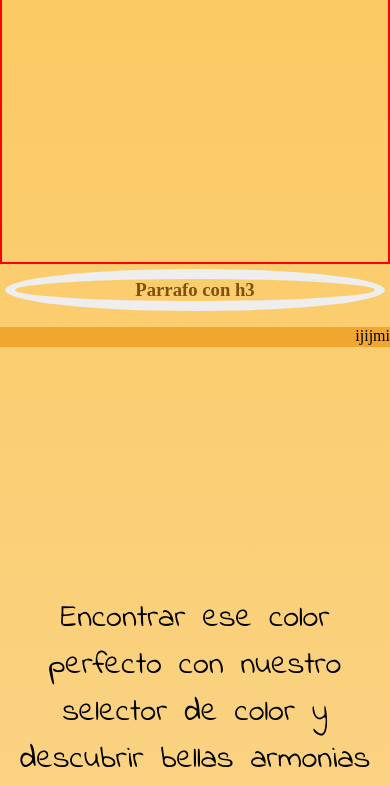
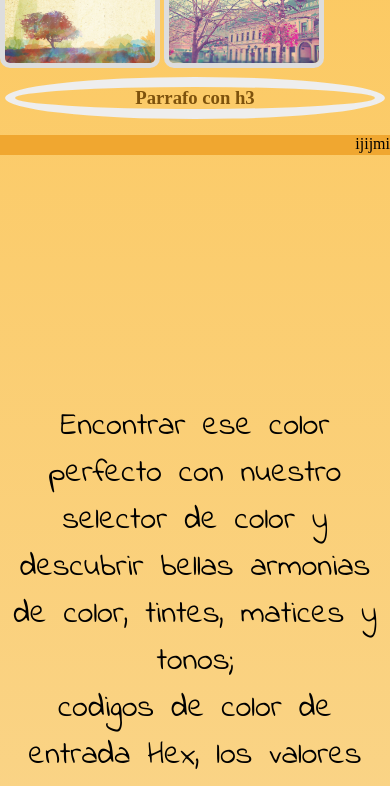
Before and after one commit to KarlaRuan/Selectores, a plain HTML site: page index.html in a window 390 px wide. Shown: the part 140-926 px from the top of the page. Drawn offline with Linux system fonts and the light colour scheme.

Commit message:
Imagenes thumb y responsivas

```diff
--- /dev/null
+++ b/estilo.css
@@ -0,0 +1,33 @@
+body{
+	margin: 0;
+}
+h1{
+	color: hsl( 37, 81%, 27% );
+	text-align: center;
+	font-size: 50px;
+	font-family: 'Pacifico', cursive;
+	text-shadow: 10px 5px 5px #e59866;
+}
+.imagen{
+	border-radius: 10px
+}
+.imagen2{
+	border-radius: 10px
+}
+.titulo{
+	margin: auto;
+}
+/*.thumb{
+	margin: 0px;
+	border: 5px solid #ddd;
+	width: 150px;
+}
+.thumb:hover{
+	box-shadow: 0 2px 1px rgba(0,140,186,.5);
+	width: 300px;
+}*/
+.responsive{
+	height: auto;
+	max-width: 100%;
+
+}
--- a/index.css
+++ b/index.css
@@ -86,18 +86,35 @@ a[class="parrafo"]{
 .container{
 	position: relative;
 	border: 2px solid red;
-	height: 400px;
+	height: 100px;
 	/*padding: 10px 5px 10px 5px;*/
 	/*padding: 10px; Cada lado será de 10px*/
 }
 .imagen{
-	position: absolute;
+	position: relative;
 	margin: 10px;
 	/*top: 30px;
 	left: 20px; */
+	border-radius: 10px
+}
+.imagen2{
+	position: relative;
+	margin: 10px;
+	/*top: 30px;
+	left: 20px; */
+	border-radius: 10px
 }
 .titulo{
 	margin: auto;
+}
+.thumb{
+	margin: 0px;
+	border: 5px solid #ddd;
+	width: 150px;
+}
+.thumb:hover{
+	box-shadow: 0 2px 1px rgba(0,140,186,.5);
+	width: 300px;
 }
 #colores > ul {
 	background-color: rgba( 98, 208, 201 , .5);
--- a/index.html
+++ b/index.html
@@ -7,9 +7,10 @@
 </head>
 <body>
 	<div class="container">
-		<img class="imagen" src="imagen.jpg" width="200">
 		<h1 class="titulo">Hola mundo</h1>
 	</div>
+	<img class="imagen thumb" src="imagen.jpg" width="300">
+	<img class="imagen2 thumb" src="imagen2.jpg" width="300">
 
 	<h3>Parrafo con h3</h3>
 	<p class="parrafo">ijijmi</p>
```
Also changed, not shown: imagenes.html (added, +17 -0 lines), imagen2.jpg (added).
